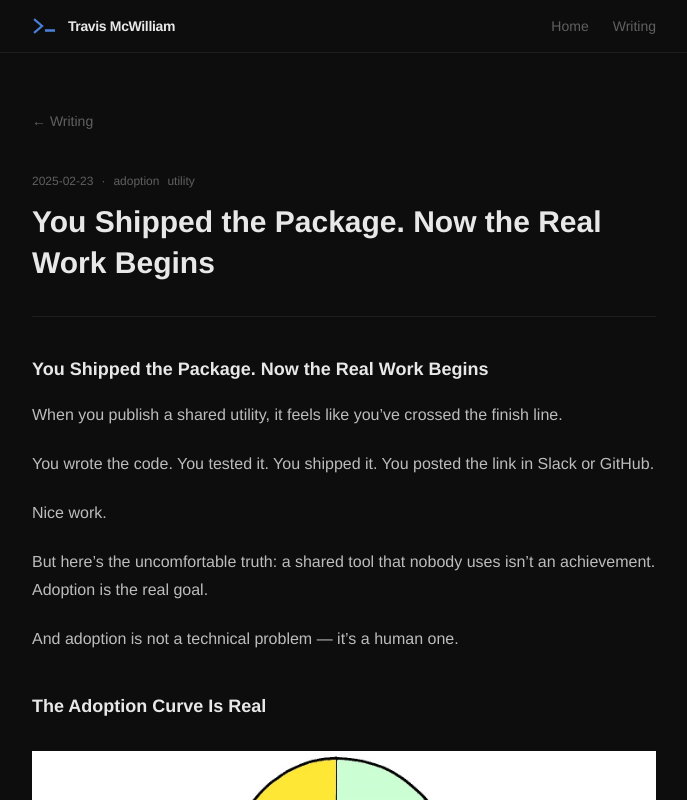
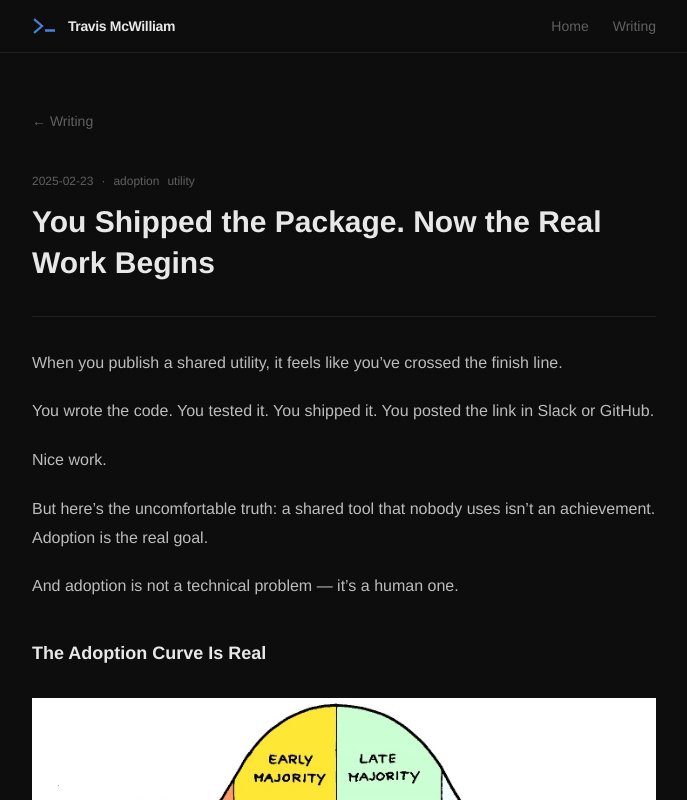
Before and after one commit to tmcwilliam/blog, a React (Vite) app: page /blog/adoption in a window 1280 px wide. Shown: the top 800 px of the page, without its empty margins (296-983 px from the left). Built offline with nearby package versions, Linux system fonts and the light colour scheme.

Commit message:
remove redundant line

```diff
--- a/content/posts/adoption.mdx
+++ b/content/posts/adoption.mdx
@@ -4,8 +4,6 @@ date: "2025-02-23"
 description: "Shipping a shared tool is just the start — adoption is the real work, and it’s all about people, not just code."
 tags: ["adoption", "utility"]
 ---
-
-## You Shipped the Package. Now the Real Work Begins
 
 When you publish a shared utility, it feels like you’ve crossed the finish line.
 
```
